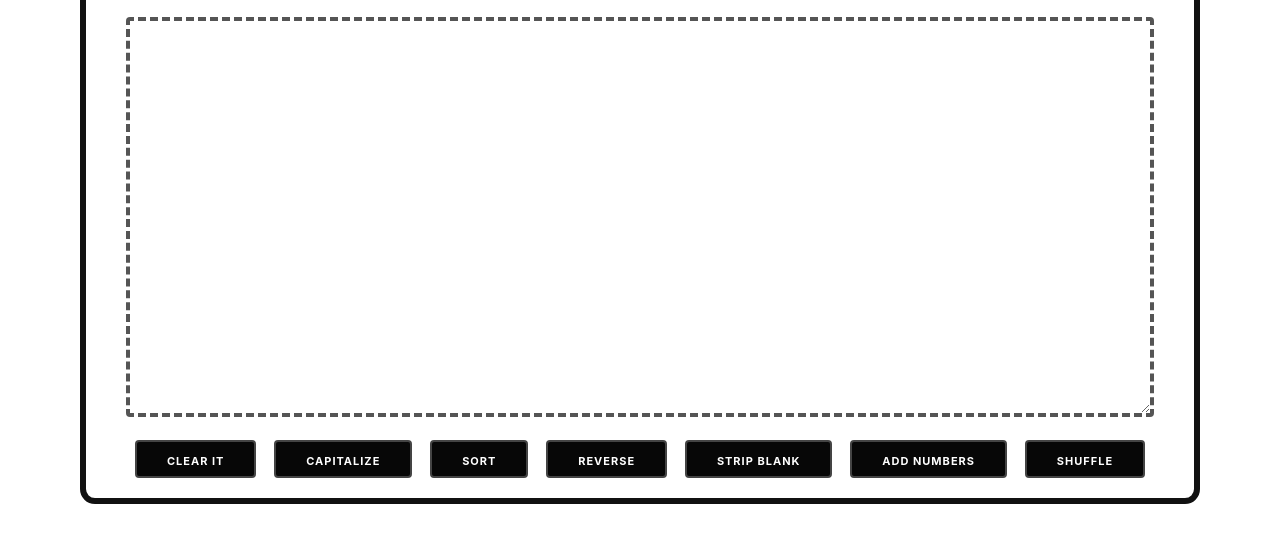
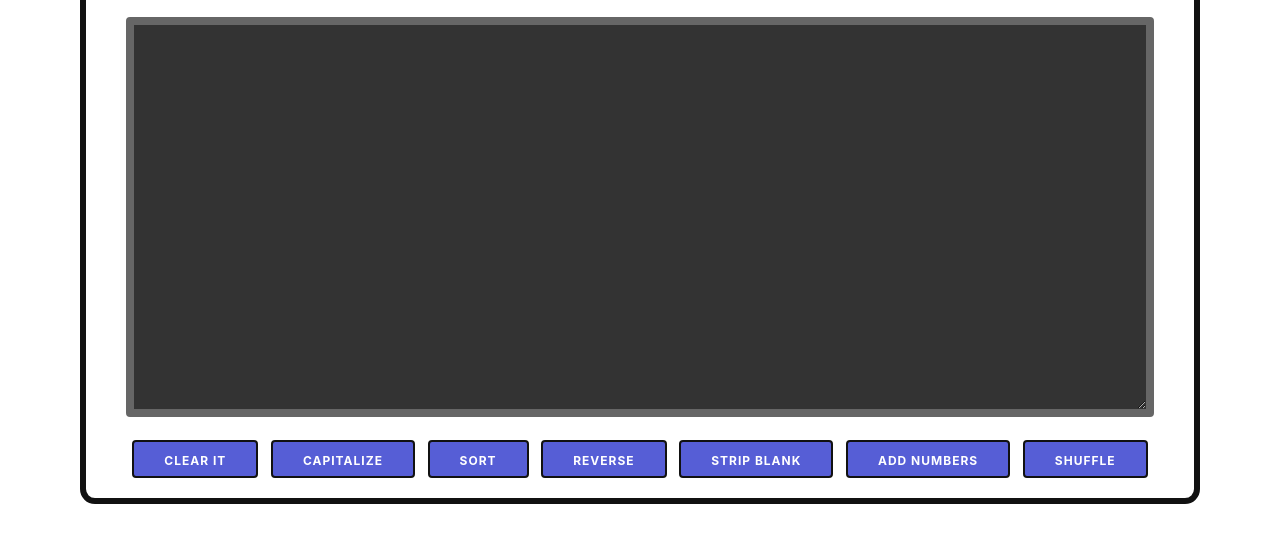
Before and after one commit to akib001/Magic-JavaScript-Dom-Manupulation, a plain HTML site: page index.html in a window 1280 px wide. Shown: the part 185-728 px from the top of the page. Drawn offline with nearby package versions, Linux system fonts and the light colour scheme.

Commit message:
css updated

```diff
--- a/css/styles.css
+++ b/css/styles.css
@@ -13,10 +13,12 @@ body {
 }
 
 textarea {
-    background-color: white;
-    border: 4px dashed #555;
+    background-color: #333;
+    border: 8px solid #666;
     height: 50vh;
     font-size: 2rem;
+    color: white;
+    font-weight: 450;
 }
 
 .button__wrapper {
@@ -36,18 +38,20 @@ h1 {
 }
 
 button {
-    background-color: rgb(7, 7, 7);
+    background-color: rgb(86, 94, 214);
     outline: 0;
-    border: .2rem solid #444;
+    border: .2rem solid #111;
+    font-size: 1.2rem;
 }
 
 button:hover {
-    background-color: #fff;
-    color: black;
-    border: 2px solid #000;
+    background-color: #333;
+    color: white;
+    border: 2px solid white;
     outline: 0;
 }
 
 #myTextarea:hover, #myTextarea:focus {
-    border: 4px dashed #000;
+    border: 8px solid rgb(86, 94, 214);
+    outline: #111;
 }
```
